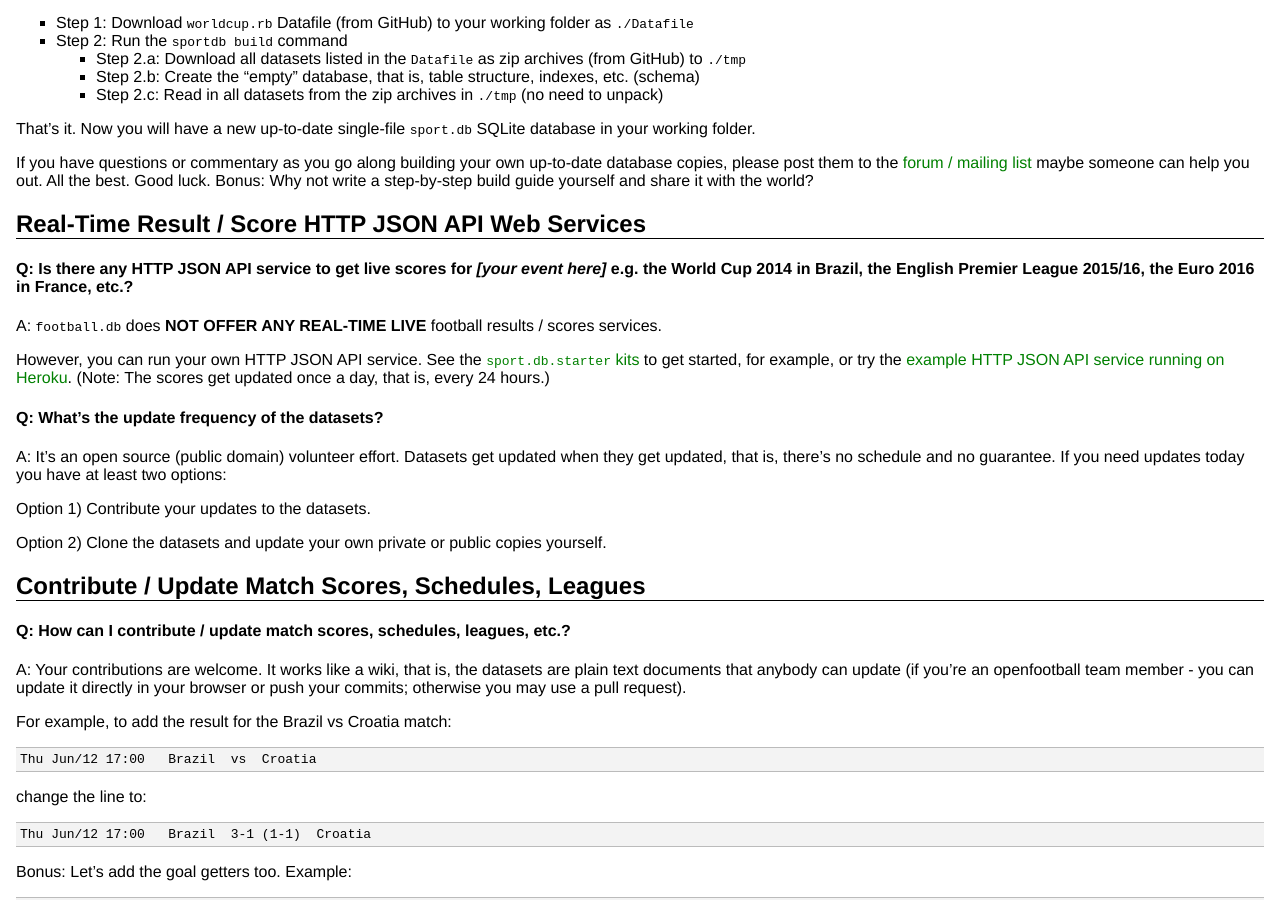
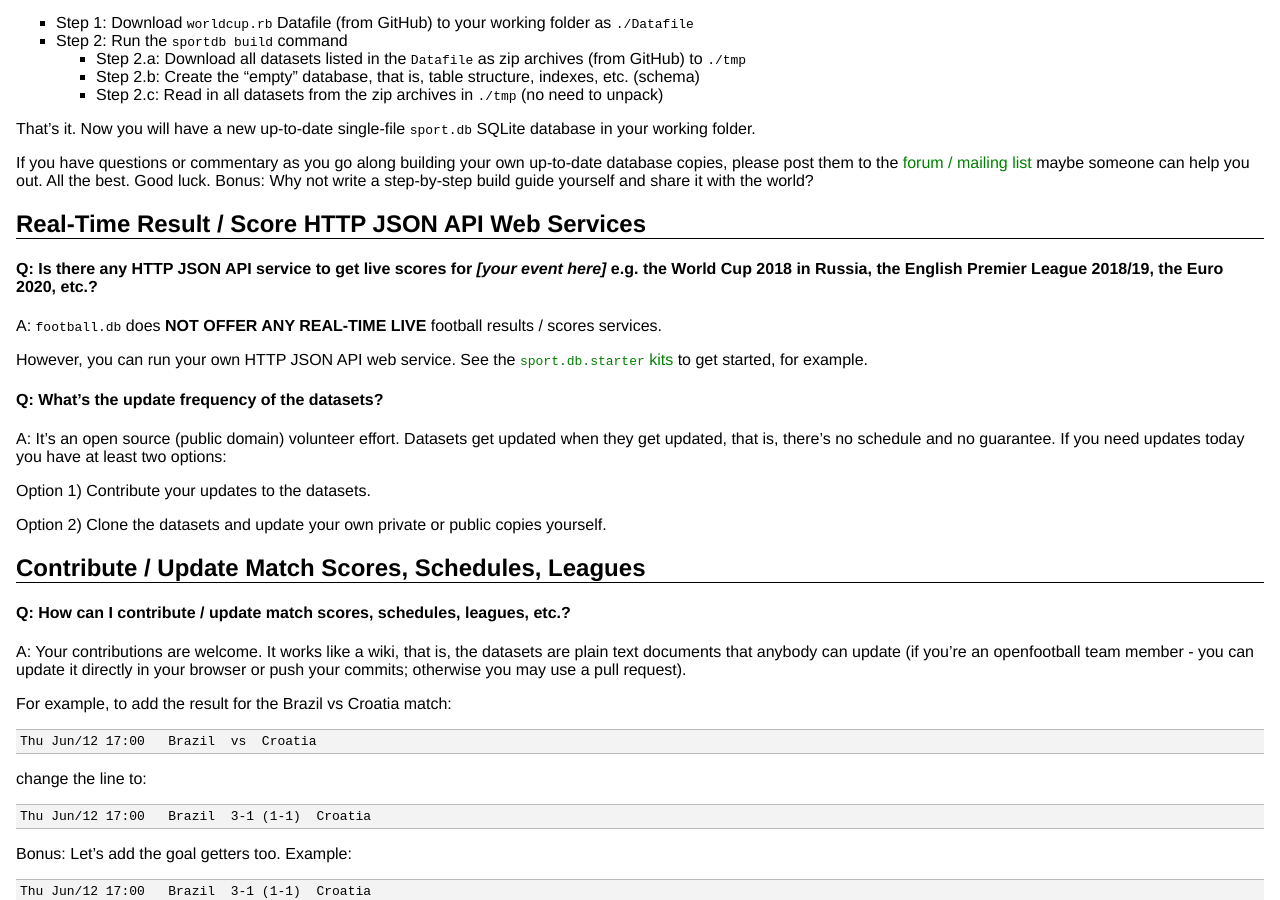
Before and after one commit to openfootball/docs, a Jekyll site: the page built from questions.md, in a window 1280 px wide and 900 px high, scrolled down 662 px. Built offline with Jekyll 4.4.1, drawn with Linux system fonts in a browser that asks for light colours; some of the changed text lies outside the part shown.

Commit message:
Update questions.md

```diff
--- a/questions.md
+++ b/questions.md
@@ -73,15 +73,17 @@ it with the world?
 
 ## Real-Time Result / Score HTTP JSON API Web Services  {#services}
 
-#### Q: Is there any HTTP JSON API service to get live scores for _[your event here]_ e.g. the World Cup 2014 in Brazil, the English Premier League 2015/16, the Euro 2016 in France, etc.?
+#### Q: Is there any HTTP JSON API service to get live scores for _[your event here]_ e.g. the World Cup 2018 in Russia, the English Premier League 2018/19, the Euro 2020, etc.?
 
 A: `football.db` does **NOT OFFER ANY REAL-TIME LIVE** football results / scores services.
 
-However, you can run your own HTTP JSON API service.
-See the [`sport.db.starter` kits](https://github.com/sportkit) to get started, for example,
+However, you can run your own HTTP JSON API web service.
+See the [`sport.db.starter` kits](https://github.com/sportkit) to get started, for example.
+
+<!--
 or try the [example HTTP JSON API service running on Heroku](http://footballdb.herokuapp.com).
 (Note: The scores get updated once a day, that is, every 24 hours.)
-
+-->
 
 
 #### Q: What's the update frequency of the datasets?
@@ -250,11 +252,11 @@ The idea is to make it work like a wiki, that is, just plain old text documents
 
 Why like a wiki?
 
-Question - What's the best source for open "unstructured" football information in the real world in 2014?
+Question - What's the best source for open "unstructured" football information in the real world in 2018?
 Of course, the Wikipedia! See, for example,
-the [World Cup 2014](http://en.wikipedia.org/wiki/2014_FIFA_World_Cup) page,
-the [World Cup 2014 squads](http://en.wikipedia.org/wiki/2014_FIFA_World_Cup_squads) page,
-or the [World Cup 2014 Qualifiers](http://en.wikipedia.org/wiki/2014_FIFA_World_Cup_qualification) page.
+the [World Cup 2018](http://en.wikipedia.org/wiki/2018_FIFA_World_Cup) page,
+the [World Cup 2018 squads](http://en.wikipedia.org/wiki/2018_FIFA_World_Cup_squads) page,
+or the [World Cup 2018 Qualifiers](http://en.wikipedia.org/wiki/2018_FIFA_World_Cup_qualification) page.
 
 Thus, the idea is - why not build on what works and build a wiki for "structured" data e.g.
 
```
